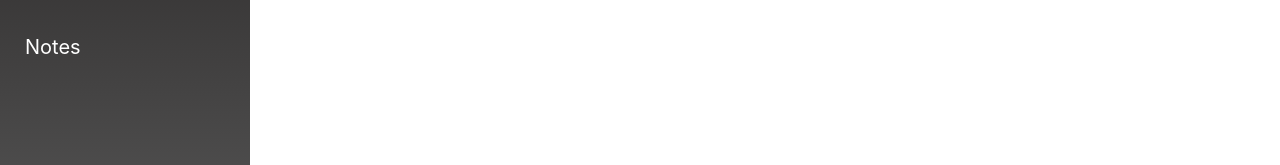
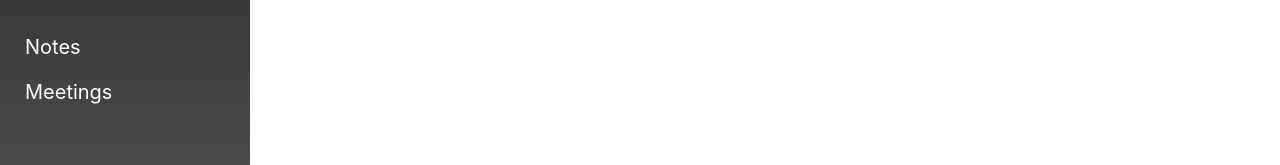
Before and after one commit to imoempire/orgman, a React (Create React App) app: page / in a window 1280 px wide. Shown: the part 497-662 px from the top of the page. Built offline with nearby package versions, Linux system fonts and the light colour scheme.

Commit message:
add new list to sidebar

```diff
--- a/src/Components/SideBar/SideBar.js
+++ b/src/Components/SideBar/SideBar.js
@@ -30,6 +30,7 @@ const SideBar = () => {
                 </p>
                 <ul class="menu-list">
                     <li><NavLink to="/meet">Notes</NavLink></li>
+                    <li><NavLink to="/meet">Meetings</NavLink></li>
                 </ul>
             </aside>
         </>
```
